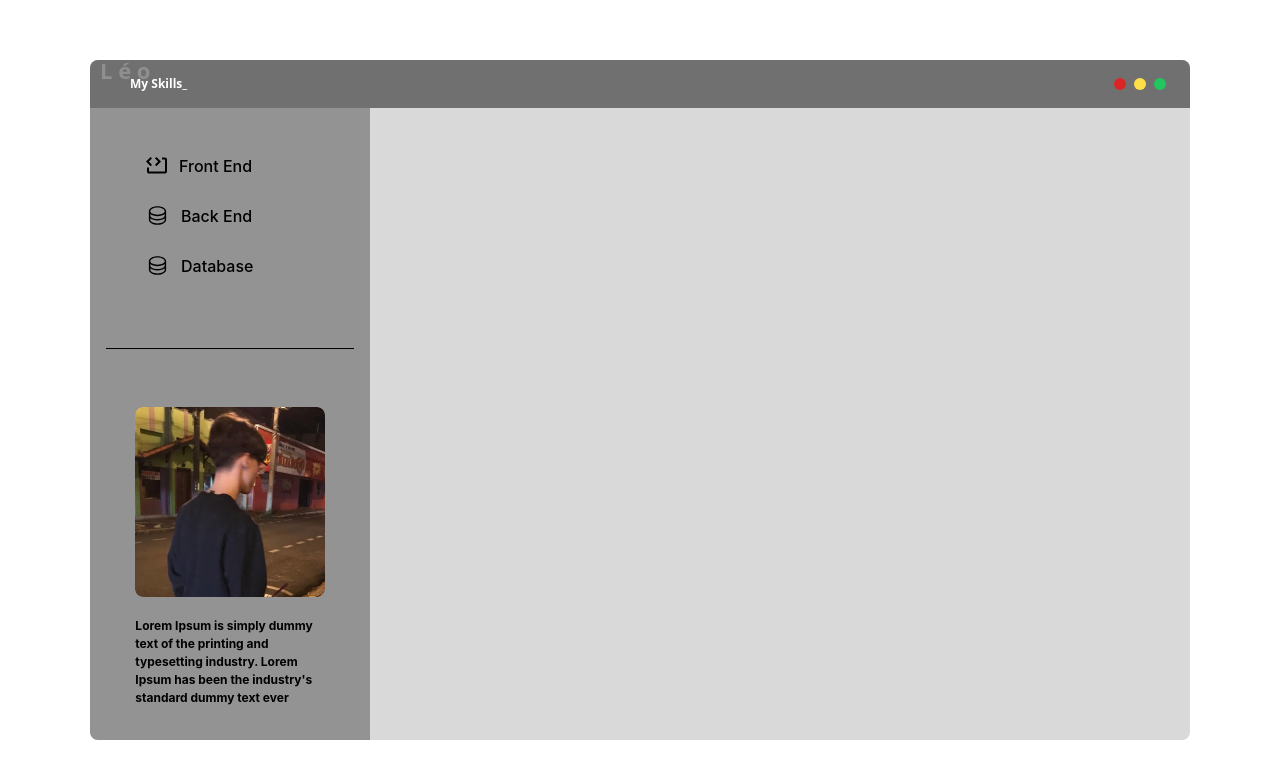
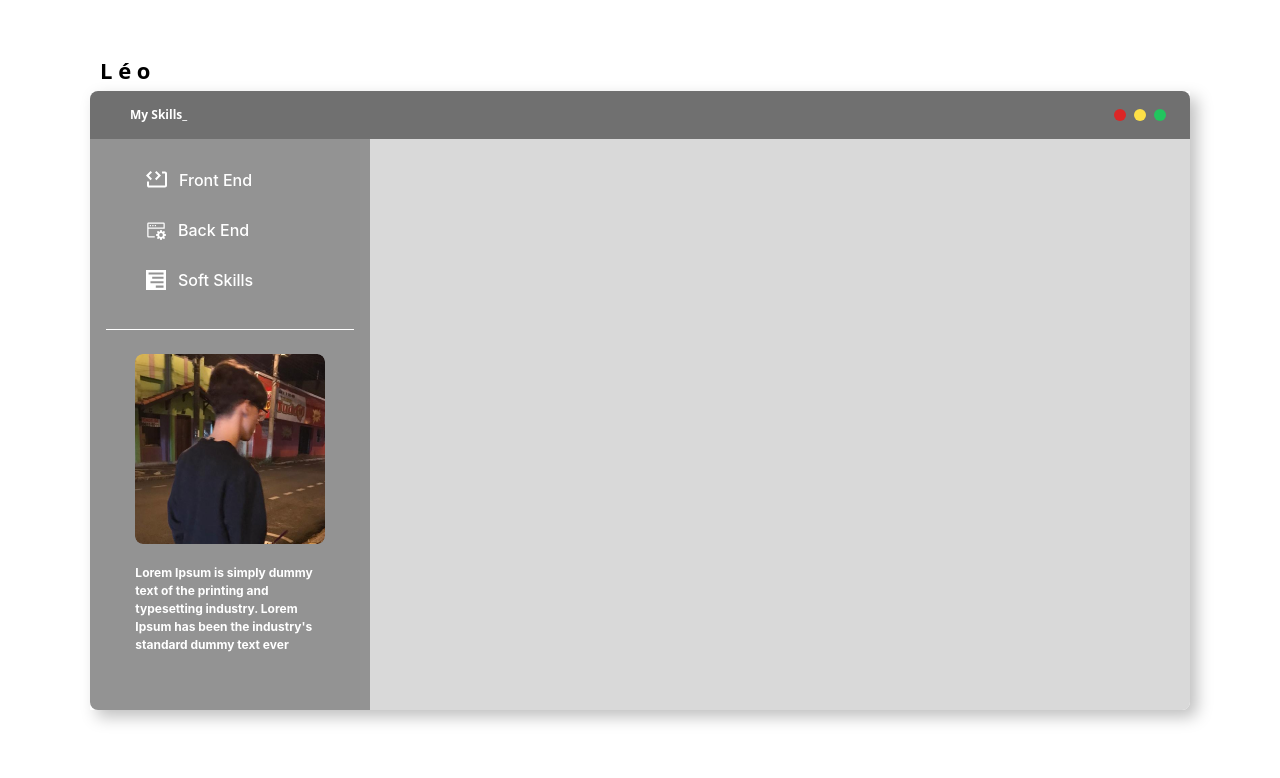
Before and after one commit to Emaus-Leonardo/Portfolio-Leo-React, a React (Vite) app: page /myskills in a window 1280 px wide. Both pictures are taken after a click on the button "Toggle My Skills". Shown: the top 778 px of the page. Built offline with nearby package versions, Linux system fonts and the light colour scheme.

Commit message:
reponssive windowIos

```diff
--- a/src/pages/MySkills/index.jsx
+++ b/src/pages/MySkills/index.jsx
@@ -2,7 +2,6 @@ import React, { useState } from "react";
 import { Tooltip } from "@mui/material";
 
 import ProfileMySkills from "../../../public/img/ProfileMySkills.png";
-import HtmlIcon from "../../../public/img/frontEndIcon.svg";
 import DatabaseIcon from "../../../public/img/databaseIcon.svg";
 
 import { motion, AnimatePresence } from "framer-motion";
@@ -21,7 +20,7 @@ function MySkills() {
     <motion.section
       initial={{ opacity: 0 }}
       animate={{ opacity: 1 }}
-      exit={{ opacity: 0, y: "100%"  }}
+      exit={{ opacity: 0, y: "100%" }}
       transition={Smooth}
       className="section flex flex-col justify-center items-center"
     >
@@ -30,10 +29,15 @@ function MySkills() {
           <motion.div
             initial={{ opacity: 0, y: "80%" }}
             animate={{ opacity: 1, y: 0 }}
+            exit={{ opacity: 0 }}
             transition={Smooth}
+            className="absolute"
           >
             <button
               onClick={() => setShowWindow(true)}
+              style={{
+                visibility: showWindow || isAnimating ? "hidden" : "visible",
+              }}
               className="w-[210px] h-[55px] bg-black text-white font-bold lg:mt-7 mt-2 hover:shadow-lg"
             >
               Toggle My Skills
@@ -45,17 +49,18 @@ function MySkills() {
       <AnimatePresence>
         {showWindow && (
           <motion.div
-            initial={{ opacity: 0, scale: 0 }}
-            animate={{ opacity: 1, scale: 1 }}
+            initial={{ scale: 0 }}
+            animate={{ scale: 1 }}
             exit={{ opacity: 0, y: "100%" }}
             transition={Smooth}
             onAnimationComplete={() => setIsAnimating(false)}
-            className="w-[1100px] h-[680px] bg-[#D9D9D9] rounded-lg flex flex-col"
+            className="w-full max-w-[1100px] flex flex-col shadow-custom rounded-ee-lg"
           >
-            <nav className="flex justify-between items-center h-12 bg-[#707070] rounded-t-lg">
-              <p className="text-white text-[12px] font-bold pl-10">My Skills_</p>
+            <nav className="flex justify-between items-center h-12 bg-[#707070] rounded-t-lg ">
+              <p className="text-white text-[12px] font-bold pl-10">
+                My Skills_
+              </p>
               <div className="flex mr-6">
-
                 <Tooltip title="Close">
                   <button onClick={handleClose}>
                     <div className="w-3 h-3 bg-red-600 rounded-full"></div>
@@ -65,31 +70,52 @@ function MySkills() {
                 <div className="w-3 h-3 bg-green-500 rounded-full ml-2"></div>
               </div>
             </nav>
-            <aside className="flex-1 flex">
-              <div className="flex flex-col justify-around p-4 w-[280px] h-full bg-[#939393] rounded-bl-lg">
-                <ul className="flex flex-col justify-center items-center cursor-pointer text-black font-primary font-medium">
+            <div className="flex">
+              <aside className="flex-1 flex flex-col md:flex-row">
+                <div className="flex flex-col justify-around p-4 md:w-[280px] bg-[#939393] rounded-bl-lg">
+                  <ul className="flex flex-col justify-center items-center cursor-pointer text-white font-primary font-medium">
                     <li className="flex items-center hover:bg-[#838383] px-10 w-full h-[50px] transition-all">
-                    <img src={HtmlIcon} className="mr-3" alt="Front End Icon" />
+                      <svg
+                        width="21"
+                        height="17"
+                        viewBox="0 0 21 17"
+                        className="mr-3"
+                      >
+                        <path
+                          d="M4.59 0L6 1.41L2.82 4.59L6 7.77L4.59 9.19L0 4.59L4.59 0ZM10.41 0L15 4.59L10.41 9.19L9 7.77L12.18 4.59L9 1.41L10.41 0ZM21 2.59V14.59C21 15.7 20.11 16.59 19 16.59H3C2.46957 16.59 1.96086 16.3793 1.58579 16.0042C1.21071 15.6291 1 15.1204 1 14.59V10.59H3V14.59H19V2.59H16.03V0.59H19C20.11 0.59 21 1.48 21 2.59Z"
+                          fill="white"
+                        />
+                      </svg>
                       Front End
                     </li>
                     <li className="flex items-center hover:bg-[#838383] px-10 w-full h-[50px] transition-all">
-                    <img
-                      src={DatabaseIcon}
+                      <svg
                         className="mr-3"
-                      alt="Back End Icon"
-                    />
+                        xmlns="http://www.w3.org/2000/svg"
+                        width="20px"
+                        viewBox="0 0 16 16"
+                      >
+                        <g fill="white">
+                          <path d="M7 13H2V7h13V3a1 1 0 0 0-1-1H2a1 1 0 0 0-1 1v10a1 1 0 0 0 1 1h5v-1zM2 3h12v3H2V3z" />
+                          <path d="M3.75 5h-.5A.25.25 0 0 1 3 4.75v-.5A.25.25 0 0 1 3.25 4h.5a.25.25 0 0 1 .25.25v.5a.25.25 0 0 1-.25.25zM5.75 5h-.5A.25.25 0 0 1 5 4.75v-.5A.25.25 0 0 1 5.25 4h.5a.25.25 0 0 1 .25.25v.5a.25.25 0 0 1-.25.25zM7.75 5h-.5A.25.25 0 0 1 7 4.75v-.5A.25.25 0 0 1 7.25 4h.5a.25.25 0 0 1 .25.25v.5a.25.25 0 0 1-.25.25zM15.897 11.399l-1.213-.346a2.685 2.685 0 0 0-.115-.282l.611-1.101a.142.142 0 0 0-.024-.17l-.656-.656a.143.143 0 0 0-.17-.024l-1.1.611a2.775 2.775 0 0 0-.282-.115l-.346-1.213A.146.146 0 0 0 12.463 8h-.927a.142.142 0 0 0-.137.103l-.347 1.213a2.685 2.685 0 0 0-.282.115l-1.1-.611a.143.143 0 0 0-.17.024l-.656.655a.144.144 0 0 0-.024.171l.611 1.101a2.775 2.775 0 0 0-.115.282l-1.213.346a.144.144 0 0 0-.103.138v.927c0 .064.042.12.103.137l1.213.346c.034.097.071.191.115.282l-.612 1.101a.142.142 0 0 0 .024.17l.656.656a.143.143 0 0 0 .17.024l1.101-.611c.091.044.186.081.282.115l.346 1.213a.146.146 0 0 0 .139.103h.927c.064 0 .12-.042.137-.103l.346-1.213c.097-.034.191-.071.282-.115l1.101.611a.142.142 0 0 0 .17-.024l.656-.656a.143.143 0 0 0 .024-.17l-.611-1.101c.044-.091.081-.186.115-.282l1.213-.346a.144.144 0 0 0 .103-.138v-.927a.143.143 0 0 0-.103-.137zM12 13.5a1.5 1.5 0 1 1 .001-3.001A1.5 1.5 0 0 1 12 13.5z" />
+                        </g>
+                      </svg>
                       Back End
                     </li>
                     <li className="flex items-center hover:bg-[#838383] px-10 w-full h-[50px] transition-all">
-                    <img
-                      src={DatabaseIcon}
+                      <svg
+                        fill="white"
+                        height="20px"
+                        width="20px"
                         className="mr-3"
-                      alt="Database Icon"
-                    />
-                    Database
+                        viewBox="0 0 210 210"
+                      >
+                        <path d="M0,0v210h210V0H0z M184,186h-81v-22h81V186z M184,139H47v-21h137V139z M184,93H65V72h119V93z M184,46H27V25h157V46z"></path>{" "}
+                      </svg>
+                      Soft Skills
                     </li>
                   </ul>
-                <span className="w-full h-[1px] bg-black my-6"></span>
+                  <span className="w-full h-[1px] bg-white my-6"></span>
                   <div className="flex flex-col justify-center items-center gap-5">
                     <div className="relative overflow-hidden flex-1 rounded-lg">
                       <motion.img
@@ -100,7 +126,8 @@ function MySkills() {
                         className="w-full h-auto"
                       />
                     </div>
-                  <p className="text-[12px] text-black font-primary font-bold mr-3">
+
+                    <p className="text-[12px] text-white font-primary font-bold mr-3 mb-10">
                       Lorem Ipsum is simply dummy <br />
                       text of the printing and <br />
                       typesetting industry. Lorem <br />
@@ -110,6 +137,8 @@ function MySkills() {
                   </div>
                 </div>
               </aside>
+              <div className="w-full h-full bg-[#D9D9D9] rounded-ee-lg"></div>
+            </div>
           </motion.div>
         )}
       </AnimatePresence>
--- a/tailwind.config.js
+++ b/tailwind.config.js
@@ -4,6 +4,9 @@ export default {
   theme: {
      fontFamily: {
       primary: ['Inter', 'sans-serif'],
+    },
+    boxShadow: {
+      custom: "7px 7px 16.4px 0px rgba(0,0,0,0.25)"
     },
     screens: {
       sm: '640px',
```
Also changed, not shown: public/img/softSkills.svg (added). Lines whose indentation alone changed are shown as unchanged.
